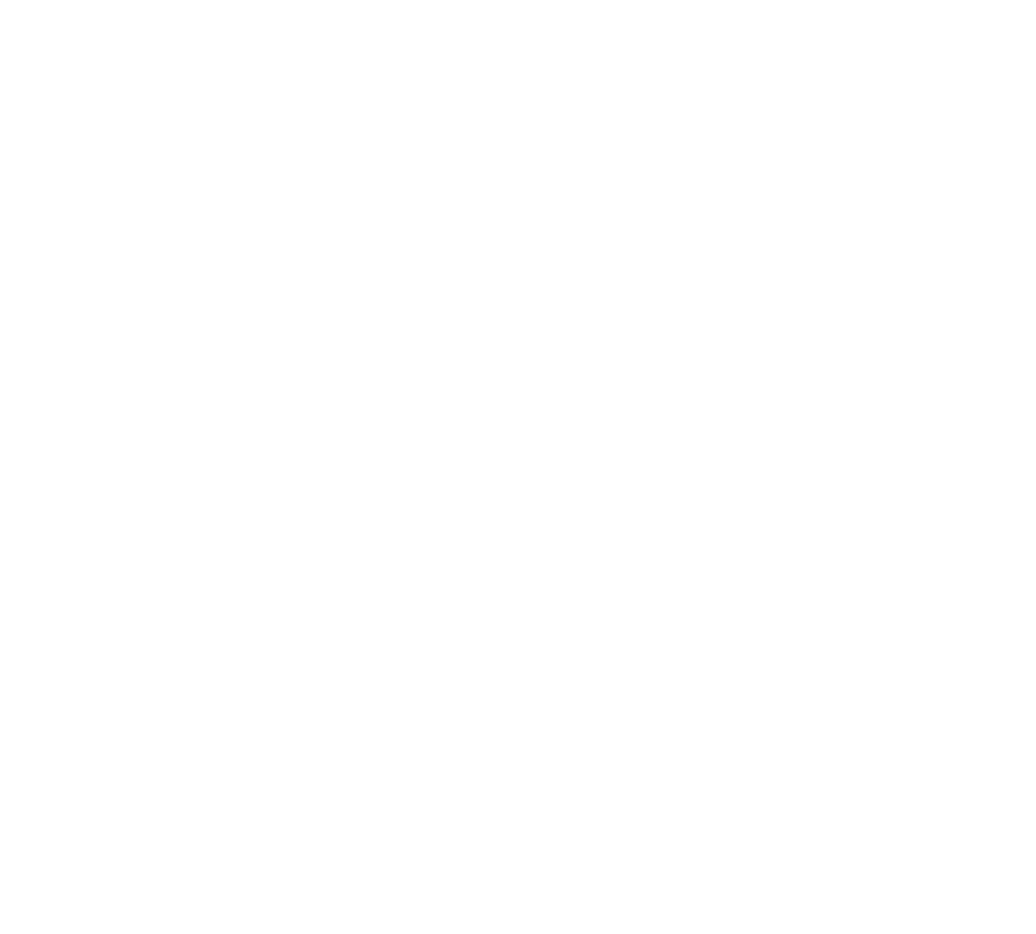
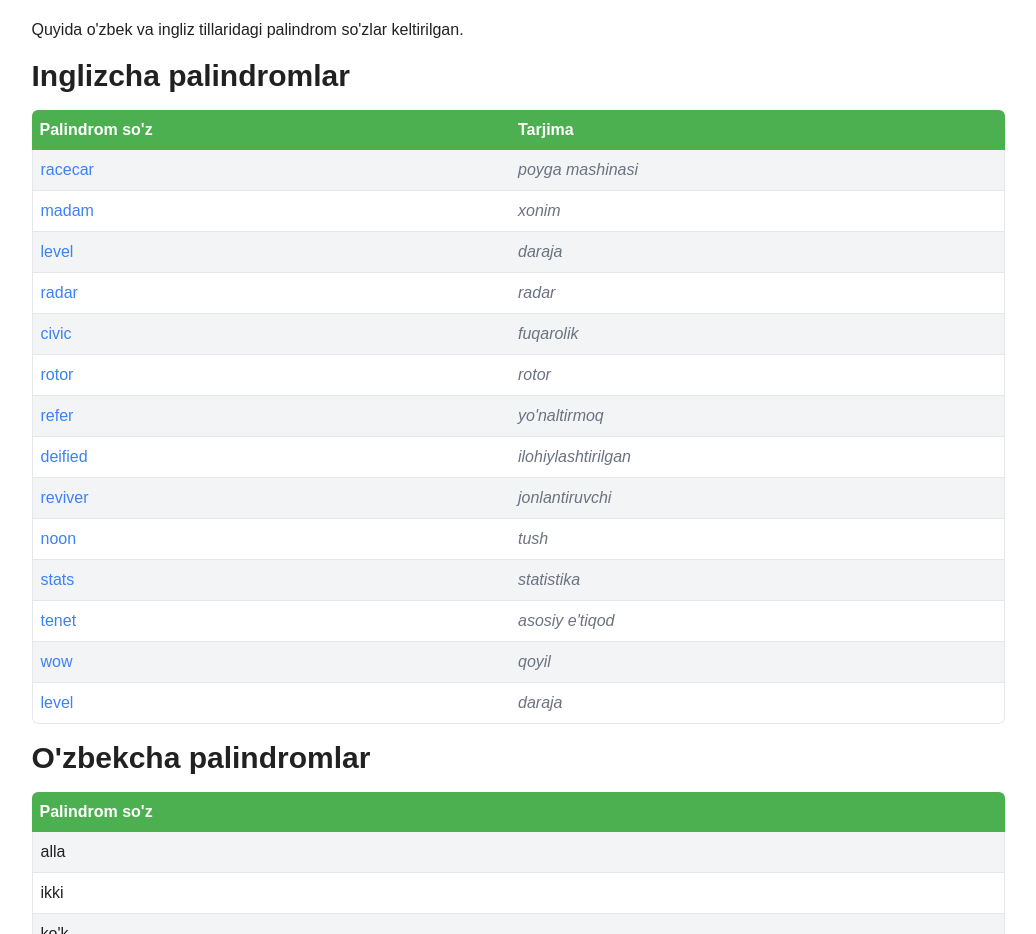
Before and after one commit to r3nzl3rdev/wordcards, a React (Vite) app: page /palindromes in a window 1280 px wide. Shown: the part 166-1100 px from the top of the page, without its empty margins (122-1158 px from the left). Before the commit the page ends 800 px from the top, so only its background shows below. Built offline with nearby package versions, Linux system fonts and the light colour scheme.

Commit message:
feat: finish palindrome page

```diff
--- a/src/hardcode/hardcode.ts
+++ b/src/hardcode/hardcode.ts
@@ -670,3 +670,32 @@ export const irregularNouns = [
     translation: { singular: "inson", plural: "odamlar" },
   },
 ];
+
+export const palindromeList = [
+  { word: "racecar", translation: "poyga mashinasi" },
+  { word: "madam", translation: "xonim" },
+  { word: "level", translation: "daraja" },
+  { word: "radar", translation: "radar" },
+  { word: "civic", translation: "fuqarolik" },
+  { word: "rotor", translation: "rotor" },
+  { word: "refer", translation: "yo'naltirmoq" },
+  { word: "deified", translation: "ilohiylashtirilgan" },
+  { word: "reviver", translation: "jonlantiruvchi" },
+  { word: "noon", translation: "tush" },
+  { word: "stats", translation: "statistika" },
+  { word: "tenet", translation: "asosiy e'tiqod" },
+  { word: "wow", translation: "qoyil" },
+  { word: "level", translation: "daraja" },
+];
+
+export const uzPalindromeList = [
+  "alla",
+  "ikki",
+  "ko'k",
+  "non",
+  "ikki",
+  "quduq",
+  "arra",
+  "qochoq",
+  "qulluq",
+];
--- a/src/pages/Menu/Palindromes.tsx
+++ b/src/pages/Menu/Palindromes.tsx
@@ -1,7 +1,79 @@
 import React from "react";
+import CommentList from "../../components/CommentList";
+import AddCommentBox from "../../components/AddCommentBox";
+import {
+  comments,
+  palindromeList,
+  uzPalindromeList,
+} from "../../hardcode/hardcode";
+import { Link } from "react-router-dom";
 
 const Palindromes: React.FC = () => {
-  return <div>Palindromes</div>;
+  return (
+    <div className="flex w-full lg:justify-center">
+      <div className="flex flex-col gap-4 items-start self-center w-fit overflow-auto no-scrollbar pb-2 lg:p-2">
+        <div className="flex flex-col gap-4 items-left w-full sticky left-1 max-w-[973px]">
+          <h1 className="text-4xl font-bold">Palindrom so'zlar</h1>
+          <p>
+            <b>Palindromlar</b> - bu chapdan o'ngga va o'ngdan chapga bir xil
+            o'qiladigan so'zlar.
+          </p>
+          <p>
+            Quyida o'zbek va ingliz tillaridagi palindrom so'zlar keltirilgan.
+          </p>
+        </div>
+
+        <p className="text-3xl font-bold">Inglizcha palindromlar</p>
+        <div className="grid grid-cols-1 rounded-md overflow-auto w-full min-w-[300px] lg:min-w-[973px]">
+          <div className="grid grid-cols-2 p-2 font-bold text-white bg-green-primary font-lg rounded-t">
+            <p>Palindrom so'z</p>
+            <p>Tarjima</p>
+          </div>
+          {palindromeList.map((palindrome, index) => {
+            return (
+              <div
+                key={index}
+                className={`grid grid-cols-2 p-2 border-b border-gray-200 border-x lg:hover:bg-gray-200 ${index == palindromeList.length - 1 ? "rounded-b-md " : ""} ${index % 2 == 0 ? "bg-gray-100" : ""}`}
+              >
+                <p className="flex gap-2 w-fill">
+                  <Link
+                    to={`/en/${palindrome.word}`}
+                    className="text-blue-500 hover:text-orange-400"
+                  >
+                    {palindrome.word}
+                  </Link>
+                </p>
+                <p className="flex gap-2 w-fill text-gray-500 italic">
+                  {palindrome.translation}
+                </p>
+              </div>
+            );
+          })}
+        </div>
+
+        <p className="text-3xl font-bold">O'zbekcha palindromlar</p>
+        <div className="grid grid-cols-1 rounded-md overflow-auto w-full min-w-[50px] lg:min-w-[973px]">
+          <div className="grid grid-cols-2 p-2 font-bold text-white bg-green-primary font-lg rounded-t">
+            <p>Palindrom so'z</p>
+          </div>
+          {uzPalindromeList.map((word, index) => {
+            return (
+              <p
+                key={index}
+                className={`flex gap-2 w-fill  p-2 border-b border-gray-200 border-x hover:bg-gray-200 ${index == palindromeList.length - 1 ? "rounded-b-md " : ""} ${index % 2 == 0 ? "bg-gray-100" : ""}`}
+              >
+                {word}
+              </p>
+            );
+          })}
+        </div>
+        <div className="w-[98%] lg:w-full max-w-[973px] sticky left-1 flex flex-col justify-center gap-4 ">
+          <CommentList commentList={comments} />
+          <AddCommentBox />
+        </div>
+      </div>
+    </div>
+  );
 };
 
 export default Palindromes;
```
